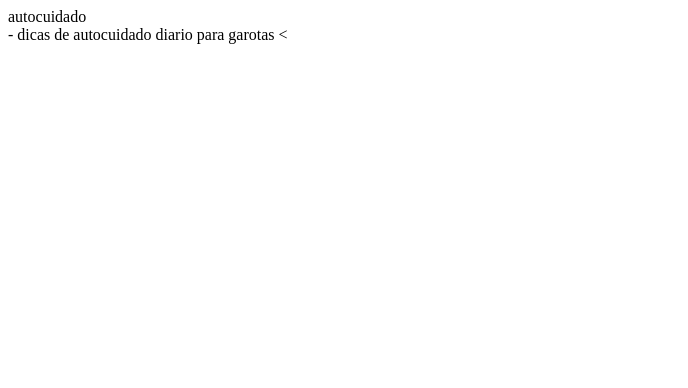
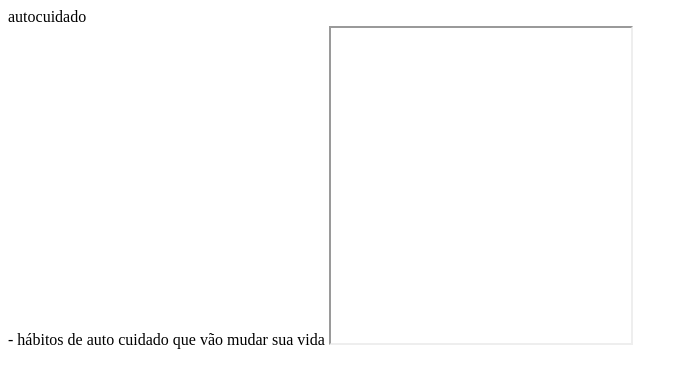
Before and after one commit to larioliveiray/autocuidado, a plain HTML site: page index.html in a window 1280 px wide. Shown: the whole page, without its empty margins (0-688 px from the left). Drawn offline with Linux system fonts and the light colour scheme.

Commit message:
cuidados

```diff
--- a/index.html
+++ b/index.html
@@ -8,9 +8,13 @@
 <body>
     <section class="chamada">
          <div class="chamada-texto">
-         <header>autocuidado</header>
-         </div>- dicas de autocuidado diario para garotas
-         <
+    <header>autocuidado</header>
+         </div> - hábitos de auto cuidado que vão mudar sua vida  </hi>
+            </div>
+          </div>
+         <iframe widht="560"height="315" scr="https://youtu.be/xHRrYaBWOPc?si=WUMvCMiozf08D_ux"
+        </div>
+
     </section>
 
 </body>
```
